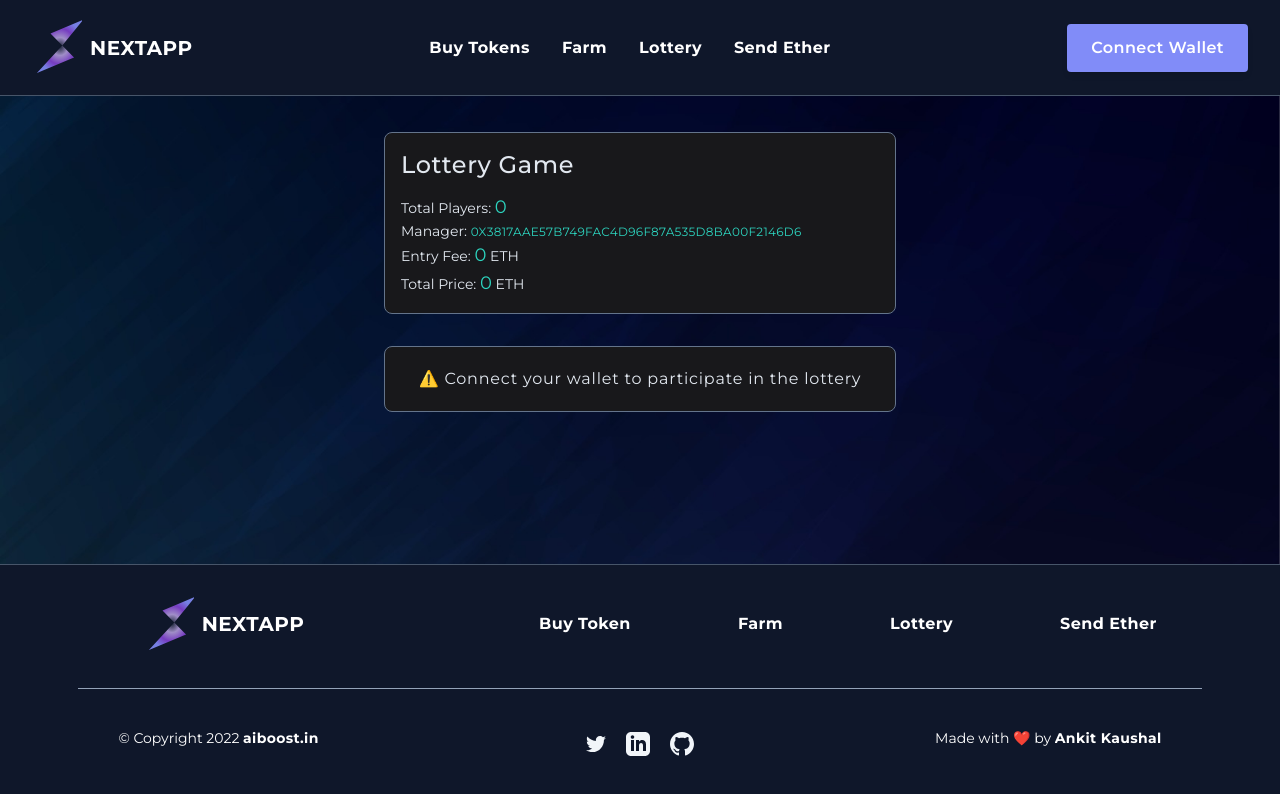
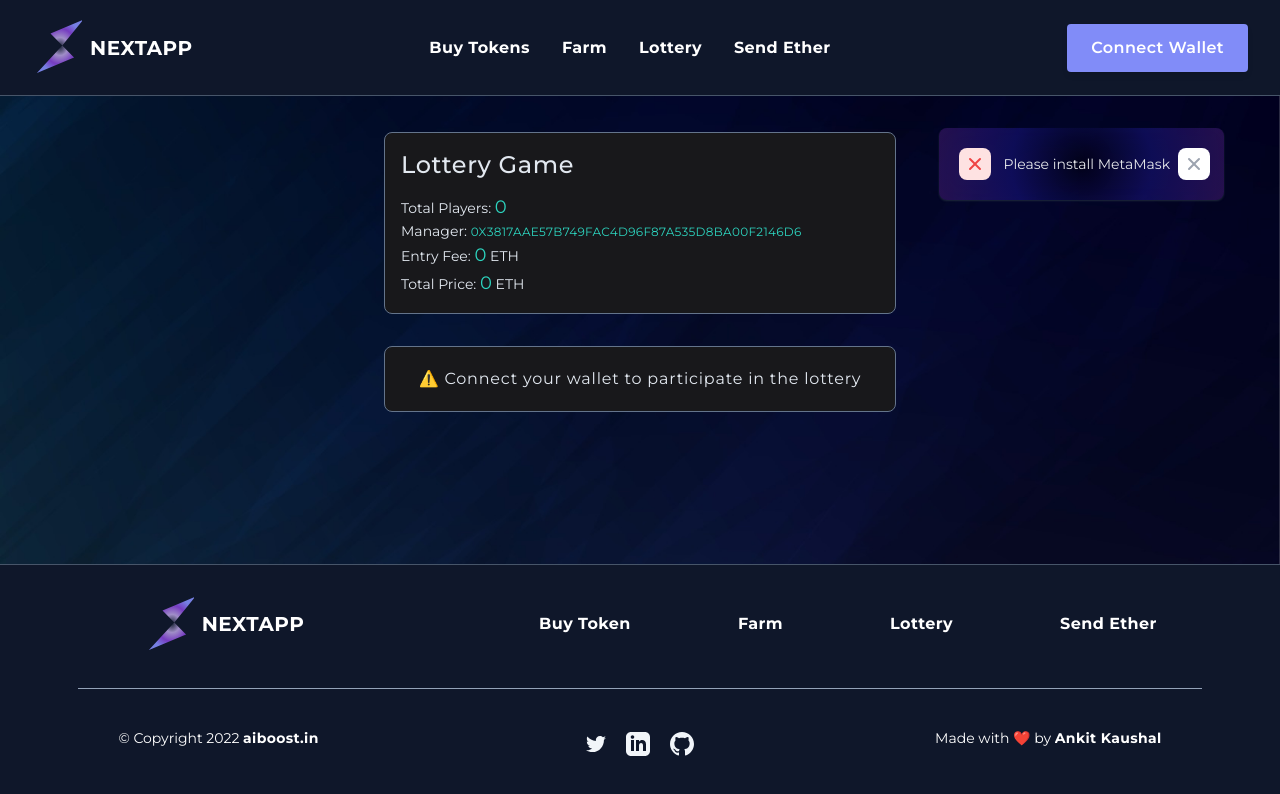
Before and after one commit to ankit5577/aiboostWeb3, a React (Vite) app in the folder client/: page /lottery in a window 1280 px wide. Shown: the top 794 px of the page. Built offline with nearby package versions, Linux system fonts and the light colour scheme.

Commit message:
Notification & Farm update

```diff
--- a/client/index.html
+++ b/client/index.html
@@ -7,8 +7,8 @@
     <title>NextApp</title>
   </head>
   <body>
+    <div id="root"></div>
     <div id="notification"></div>
-    <div id="root"></div>
     <script type="module" src="/src/main.jsx"></script>
   </body>
 </html>
--- a/client/src/App.jsx
+++ b/client/src/App.jsx
@@ -1,6 +1,6 @@
 import React, { Suspense } from "react";
 import { Route, Routes } from "react-router";
-import { Navbar, Footer, NotFound, Loader } from "./components";
+import { Navbar, Footer, NotFound, Loader, Notification } from "./components";
 
 const SendEther = React.lazy(() => import("./pages/SendEther"));
 const Lottery = React.lazy(() => import("./pages/Lottery"));
@@ -11,6 +11,7 @@ const BuyToken = React.lazy(() => import("./pages/BuyToken"));
 const App = () => (
   <div className="min-h-screen flex flex-col overflow-hidden">
     <Navbar />
+    {/* <Notification /> */}
     <Routes>
       <Route
         path="/"
--- a/client/src/components/Navbar/MenuItem.jsx
+++ b/client/src/components/Navbar/MenuItem.jsx
@@ -4,7 +4,7 @@ import { shortenAddress } from "../../utils/shortenAddress";
 
 const MenuItem = ({ showMenu, active, currentAccount, connectWallet }) => {
   return (
-    <ul
+    <menu
       className={
         active
           ? "flex-col flex items-center z-30 fixed right-0 left-0 bottom-0 top-0  uppercase bg-black/50 backdrop-blur-xl gap-8 justify-center pb-8 mf:hidden"
@@ -93,7 +93,7 @@ const MenuItem = ({ showMenu, active, currentAccount, connectWallet }) => {
           )}
         </li>
       </ul>
-    </ul>
+    </menu>
   );
 };
 
--- a/client/src/components/Navbar/Navbar.jsx
+++ b/client/src/components/Navbar/Navbar.jsx
@@ -12,15 +12,7 @@ const Navbar = () => {
     setIsMenuOpen(!isMenuOpen);
   };
 
-  const {
-    currentAccount,
-    connectWallet,
-    handleChange,
-    sendTransaction,
-    formData,
-    isLoading,
-    createEthereumContract,
-  } = useContext(ContractsContext);
+  const { currentAccount, connectWallet } = useContext(ContractsContext);
 
   const svgVariants = {
     hidden: {
--- a/client/src/components/Notification.jsx
+++ b/client/src/components/Notification.jsx
@@ -1,15 +1,228 @@
-import React,{useState} from "react";
+import React, { useState, useEffect, useContext, useReducer } from "react";
 import ReactDOM from "react-dom";
+import { motion } from "framer-motion";
 
-const Notification = ({ currentAccount }) => {
-  console.log("💚Notification Log💚", currentAccount);
+const Notification = ({ props }) => {
+  const [view, setView] = useState(true);
 
-  const [error, setError] = useState(false);
+  const section = {
+    hidden: {
+      opacity: 0,
+      scale: 0,
+    },
+    visible: {
+      opacity: 1,
+      scale: 1,
+      transition: {
+        type: "spring",
+        damping: 9,
+        delay: 1,
+        duration: 0.3,
+      },
+    },
+  };
 
+  let isHome = false;
+
+  if (props.id === "Home") {
+    isHome = true;
+  }
+
+  console.log("Notification✅", props);
+  const close = () => {
+    setView(false);
+  };
+
+  // Notifications
+  const errorNotification = (error) => {
+    return (
+      <>
+        <motion.section
+          className="absolute right-10 top-28 m-4"
+          variants={section}
+          initial="hidden"
+          animate="visible"
+        >
+          <div
+            id="toast-danger"
+            className="flex items-center w-full max-w-xs p-5 text-gray-200 notify-gradient backdrop-blur-md rounded-lg shadow-sm shadow-slate-800"
+            role="alert"
+          >
+            <div className="inline-flex items-center justify-center flex-shrink-0 w-8 h-8 text-red-500 bg-red-100 rounded-lg">
+              <svg
+                className="w-5 h-5"
+                fill="currentColor"
+                viewBox="0 0 20 20"
+                xmlns="http://www.w3.org/2000/svg"
+              >
+                <path
+                  fillRule="evenodd"
+                  d="M4.293 4.293a1 1 0 011.414 0L10 8.586l4.293-4.293a1 1 0 111.414 1.414L11.414 10l4.293 4.293a1 1 0 01-1.414 1.414L10 11.414l-4.293 4.293a1 1 0 01-1.414-1.414L8.586 10 4.293 5.707a1 1 0 010-1.414z"
+                  clipRule="evenodd"
+                ></path>
+              </svg>
+            </div>
+            <div className="ml-3 text-sm pr-2 font-normal antialiased select-none">
+              {error}
+            </div>
+            <button
+              type="button"
+              className="ml-auto -mx-1.5 -my-1.5 bg-white text-gray-400 hover:text-gray-900 rounded-lg focus:ring-2 focus:ring-red-600 p-1.5 hover:bg-gray-100 inline-flex h-8 w-8"
+              data-collapse-toggle="toast-danger"
+              aria-label="Close"
+              onClick={() => {
+                close();
+              }}
+            >
+              <span className="sr-only">Close</span>
+              <svg
+                className="w-5 h-5"
+                fill="currentColor"
+                viewBox="0 0 20 20"
+                xmlns="http://www.w3.org/2000/svg"
+              >
+                <path
+                  fillRule="evenodd"
+                  d="M4.293 4.293a1 1 0 011.414 0L10 8.586l4.293-4.293a1 1 0 111.414 1.414L11.414 10l4.293 4.293a1 1 0 01-1.414 1.414L10 11.414l-4.293 4.293a1 1 0 01-1.414-1.414L8.586 10 4.293 5.707a1 1 0 010-1.414z"
+                  clipRule="evenodd"
+                ></path>
+              </svg>
+            </button>
+          </div>
+        </motion.section>
+      </>
+    );
+  };
+
+  const warnNotification = (warning) => {
+    return (
+      <>
+        <motion.section
+          className="absolute right-10 top-28 m-4"
+          variants={section}
+          initial="hidden"
+          animate="visible"
+        >
+          <div
+            id="toast-warning"
+            className="flex items-center w-full max-w-xs p-5 text-gray-200 notify-gradient backdrop-blur-md rounded-lg shadow-sm shadow-slate-800"
+            role="alert"
+          >
+            <div className="inline-flex items-center justify-center flex-shrink-0 w-8 h-8 text-orange-500 bg-orange-100 rounded-lg">
+              <svg
+                className="w-5 h-5"
+                fill="currentColor"
+                viewBox="0 0 20 20"
+                xmlns="http://www.w3.org/2000/svg"
+              >
+                <path
+                  fillRule="evenodd"
+                  d="M8.257 3.099c.765-1.36 2.722-1.36 3.486 0l5.58 9.92c.75 1.334-.213 2.98-1.742 2.98H4.42c-1.53 0-2.493-1.646-1.743-2.98l5.58-9.92zM11 13a1 1 0 11-2 0 1 1 0 012 0zm-1-8a1 1 0 00-1 1v3a1 1 0 002 0V6a1 1 0 00-1-1z"
+                  clipRule="evenodd"
+                ></path>
+              </svg>
+            </div>
+            <div className="ml-3 text-sm pr-2 font-normal antialiased select-none">
+              {warning}
+            </div>
+            <button
+              type="button"
+              className="ml-1  -mx-1.5 -my-1.5 bg-white text-gray-400 hover:text-gray-900 rounded-lg focus:ring-2 focus:ring-orange-500 p-1.5 hover:bg-gray-100 inline-flex h-8 w-8"
+              data-collapse-toggle="toast-warning"
+              aria-label="Close"
+              onClick={() => {
+                close();
+              }}
+            >
+              <span className="sr-only">Close</span>
+              <svg
+                className="w-5 h-5"
+                fill="currentColor"
+                viewBox="0 0 20 20"
+                xmlns="http://www.w3.org/2000/svg"
+              >
+                <path
+                  fillRule="evenodd"
+                  d="M4.293 4.293a1 1 0 011.414 0L10 8.586l4.293-4.293a1 1 0 111.414 1.414L11.414 10l4.293 4.293a1 1 0 01-1.414 1.414L10 11.414l-4.293 4.293a1 1 0 01-1.414-1.414L8.586 10 4.293 5.707a1 1 0 010-1.414z"
+                  clipRule="evenodd"
+                ></path>
+              </svg>
+            </button>
+          </div>
+        </motion.section>
+      </>
+    );
+  };
+
+  const successNotification = (success) => {
+    return (
+      <>
+        <motion.section
+          className="absolute right-10 top-28 m-4"
+          variants={section}
+          initial="hidden"
+          animate="visible"
+        >
+          <div
+            id="toast-success"
+            className="flex items-center w-full max-w-xs p-5 text-gray-200 notify-gradient backdrop-blur-md rounded-lg shadow-sm shadow-slate-800"
+            role="alert"
+          >
+            <div className="inline-flex items-center justify-center flex-shrink-0 w-8 h-8 text-green-500 bg-green-100 rounded-lg">
+              <svg
+                className="w-5 h-5"
+                fill="currentColor"
+                viewBox="0 0 20 20"
+                xmlns="http://www.w3.org/2000/svg"
+              >
+                <path
+                  fillRule="evenodd"
+                  d="M16.707 5.293a1 1 0 010 1.414l-8 8a1 1 0 01-1.414 0l-4-4a1 1 0 011.414-1.414L8 12.586l7.293-7.293a1 1 0 011.414 0z"
+                  clipRule="evenodd"
+                ></path>
+              </svg>
+            </div>
+            <div className="ml-3 text-sm pr-2 font-normal antialiased select-none">
+              {success}
+            </div>
+            <button
+              type="button"
+              className="ml-auto -mx-1.5 -my-1.5 bg-white text-gray-400 hover:text-gray-900 rounded-lg focus:ring-2 focus:ring-green-500 p-1.5 hover:bg-gray-100 inline-flex h-8 w-8"
+              data-collapse-toggle="toast-success"
+              aria-label="Close"
+              onClick={() => close()}
+            >
+              <span className="sr-only">Close</span>
+              <svg
+                className="w-5 h-5"
+                fill="currentColor"
+                viewBox="0 0 20 20"
+                xmlns="http://www.w3.org/2000/svg"
+              >
+                <path
+                  fillRule="evenodd"
+                  d="M4.293 4.293a1 1 0 011.414 0L10 8.586l4.293-4.293a1 1 0 111.414 1.414L11.414 10l4.293 4.293a1 1 0 01-1.414 1.414L10 11.414l-4.293 4.293a1 1 0 01-1.414-1.414L8.586 10 4.293 5.707a1 1 0 010-1.414z"
+                  clipRule="evenodd"
+                ></path>
+              </svg>
+            </button>
+          </div>
+        </motion.section>
+      </>
+    );
+  };
 
   return ReactDOM.createPortal(
     <>
-      {!currentAccount && <div>Connect your wallet</div>  }
+      {view && !isHome && props.isEther && !props.account && (
+        <>{warnNotification("Connect your wallet")}</>
+      )}
+      {view && !props.isEther && (
+        <>{errorNotification("Please install MetaMask")}</>
+      )}
+      {view && props.login && (
+        <>{successNotification("Wallet connected successfully.")}</>
+      )}
     </>,
     document.getElementById("notification")
   );
--- a/client/src/context/ContractsContext.jsx
+++ b/client/src/context/ContractsContext.jsx
@@ -114,6 +114,8 @@ export const ContractsProvider = ({ children }) => {
     }
   };
 
+  const [login, setLogin] = useState(false);
+
   const userReducer = (state, action) => {
     switch (action.type) {
       case userEnum.BALANCE:
@@ -121,6 +123,9 @@ export const ContractsProvider = ({ children }) => {
         return { ...state, balance: action.value };
       case userEnum.CURR_ACCOUNT:
         console.log("curr account updated");
+        if (!login) {
+          setLogin(true);
+        }
         return { ...state, currentAccount: action.value };
       default:
         console.log(
@@ -160,7 +165,7 @@ export const ContractsProvider = ({ children }) => {
     transactionCount: +localStorage.getItem("transactionCount"),
     tokenPrice: 0,
     lotteryTimeRemaining: 0,
-    lotteryManager: '0x3817aAe57B749faC4D96F87A535d8Ba00f2146D6',
+    lotteryManager: "0x3817aAe57B749faC4D96F87A535d8Ba00f2146D6",
     lotteryEntryFee: 0,
     lotteryPlayers: [],
     lotteryWinner: null,
@@ -185,10 +190,11 @@ export const ContractsProvider = ({ children }) => {
   const [formData, setformData] = useState({
     addressTo: "",
     amount: "",
-    keyword: "",
     message: "",
   });
+
   const [isLoading, setIsLoading] = useState(false);
+  const [isEther, setIsEther] = useState(false);
 
   const handleChange = (e, name) => {
     setformData((prevState) => ({ ...prevState, [name]: e.target.value }));
@@ -366,7 +372,6 @@ export const ContractsProvider = ({ children }) => {
                 +transaction.timestamp * 1000
               ).toLocaleString(),
               message: transaction.message,
-              keyword: transaction.keyword,
               amount: +transaction.amount / 10 ** 18,
             };
           }
@@ -384,8 +389,13 @@ export const ContractsProvider = ({ children }) => {
   };
 
   const checkIfWalletIsConnect = async () => {
+    // TODO: Notification for installing metamask will be an error
     try {
-      if (!ethereum) return alert("Please install MetaMask.");
+      if (!ethereum) {
+        console.log("⚓No ether found⚓");
+      } else {
+        setIsEther(true);
+      }
 
       const accounts = await ethereum.request({ method: "eth_accounts" });
 
@@ -420,11 +430,16 @@ export const ContractsProvider = ({ children }) => {
 
   const connectWallet = async () => {
     try {
-      if (!ethereum) return alert("Please install MetaMask.");
+      if (!ethereum) {
+        return alert(
+          "Please install MetaMask and then connect to your wallet."
+        );
+      }
 
       const accounts = await ethereum.request({
         method: "eth_requestAccounts",
       });
+
       dispatchUser({ type: userEnum.CURR_ACCOUNT, value: accounts[0] });
     } catch (error) {
       console.log(error);
@@ -437,7 +452,7 @@ export const ContractsProvider = ({ children }) => {
     try {
       console.log(contracts);
       if (ethereum && contracts.transactionContract) {
-        const { addressTo, amount, keyword, message } = formData;
+        const { addressTo, amount, message } = formData;
         const parsedAmount = ethers.utils.parseEther(amount);
 
         await ethereum.request({
@@ -456,8 +471,7 @@ export const ContractsProvider = ({ children }) => {
           await contracts.transactionContract.addTransaction(
             addressTo,
             parsedAmount,
-            message,
-            keyword
+            message
           );
 
         setIsLoading(true);
@@ -524,6 +538,8 @@ export const ContractsProvider = ({ children }) => {
         connectWallet,
         isLoading,
         sendTransaction,
+        isEther,
+        login,
         handleChange,
         formData,
         getBalanceOf,
--- a/client/src/index.css
+++ b/client/src/index.css
@@ -135,6 +135,16 @@ body {
   );
 }
 
+.notify-gradient {
+  background: rgba(0, 0, 0, 0.616);
+  background: radial-gradient(
+    circle,
+    rgba(0, 0, 0, 0.356) 0%,
+    rgba(43, 35, 196, 0.308) 48%,
+    rgba(86, 35, 138, 0.425) 100%
+  );
+}
+
 /* Menu Icon */
 @layer utilities {
   .menu {
@@ -180,11 +190,21 @@ body {
   }
 
   @-moz-document url-prefix() {
-    ul {
+    menu {
       padding: 5px;
-      border-radius: 15px;
+      border-radius: 5px;
       background-color: #090947;
       background-image: linear-gradient(315deg, #181c53 30%, #363536 74%);
+    }
+    section {
+      border-radius: 0.5rem;
+      background-color: #0f0e13;
+      background-image: radial-gradient(
+          at 0% 100%,
+          hsla(253, 16%, 7%, 1) 0,
+          transparent 53%
+        ),
+        radial-gradient(at 50% 150%, rgb(59, 39, 114) 0, transparent 50%);
     }
   }
 
@@ -254,7 +274,7 @@ body {
   .bean {
     border: 2px solid currentColor;
     border-radius: 1rem;
-    color: #0C877C;
+    color: #0c877c;
     overflow: hidden;
     padding: 0.5rem 0.5rem;
     transition: 0.2s transform ease-in-out;
@@ -262,7 +282,7 @@ body {
     z-index: 0;
   }
   .bean::after {
-    background-color: #0C877C;
+    background-color: #0c877c;
     border-radius: 1rem;
     content: "";
     display: block;
--- a/client/src/pages/BuyToken.jsx
+++ b/client/src/pages/BuyToken.jsx
@@ -1,11 +1,18 @@
-import React, { useState, useEffect, useContext, useRef } from "react";
-import { Loader } from "../components";
+import React, { useEffect, useContext, useRef } from "react";
+import { Loader, Notification } from "../components";
 import { ContractsContext } from "../context/ContractsContext";
 import { motion } from "framer-motion";
 
 function BuyToken() {
-  const { initToken, token, buyTokens, isLoading, currentAccount } =
-    useContext(ContractsContext);
+  const {
+    initToken,
+    token,
+    buyTokens,
+    isEther,
+    isLoading,
+    login,
+    currentAccount,
+  } = useContext(ContractsContext);
   const inputRef = useRef();
 
   console.log("IsLoading: ", isLoading, currentAccount);
@@ -86,7 +93,14 @@ function BuyToken() {
           </button>
         </form>
       </motion.div>
-      {/* <Notification currentAccount={currentAccount} />; */}
+      <Notification
+        props={{
+          id: "Buy Token",
+          isEther,
+          account: currentAccount,
+          login,
+        }}
+      />
     </div>
   );
 }
--- a/client/src/pages/Home.jsx
+++ b/client/src/pages/Home.jsx
@@ -1,13 +1,27 @@
-import React from "react";
-import { Services, Transactions, Welcome, MakeSure } from "../components";
+import {useContext} from "react";
+import { ContractsContext } from "../context/ContractsContext";
+import {
+  Services,
+  Transactions,
+  Welcome,
+  MakeSure,
+  Notification,
+} from "../components";
 
 function Home() {
+  const { isEther } = useContext(ContractsContext);
   return (
     <>
       <Welcome />
       <MakeSure />
       <Services />
       <Transactions />
+      <Notification
+        props={{
+          id: "Home",
+          isEther,
+        }}
+      />
     </>
   );
 }
--- a/client/src/pages/Lottery.jsx
+++ b/client/src/pages/Lottery.jsx
@@ -1,6 +1,6 @@
 import React, { useContext, useEffect, useState } from "react";
+import { Notification } from "../components";
 import { ContractsContext } from "../context/ContractsContext";
-import { Loader } from "../components";
 import { motion } from "framer-motion";
 
 function Lottery() {
@@ -12,6 +12,7 @@ function Lottery() {
     lotteryPlayers,
     lotteryWinner,
     isLoading,
+    isEther,
     lotteryPrice,
     currentAccount,
   } = useContext(ContractsContext);
@@ -25,7 +26,7 @@ function Lottery() {
     lotteryPrice: 0,
   });
 
-  console.log("Manager🍆", lotteryManager);
+  // console.log("Manager", lotteryManager);
 
   const [manager, setIsManager] = useState(false);
 
@@ -125,7 +126,6 @@ function Lottery() {
           </h3>
         </div>
       </motion.div>
-
       {!currentAccount ? (
         <motion.div
           className="container mx-auto bg-zinc-900 border border-slate-500 p-5 my-4 rounded-lg max-w-lg"
@@ -192,6 +192,13 @@ function Lottery() {
           ))}
         </motion.div>
       )}
+      <Notification
+        props={{
+          id: "Lottery",
+          isEther,
+          account: currentAccount,
+        }}
+      />
     </div>
   );
 }
--- a/client/src/pages/SendEther.jsx
+++ b/client/src/pages/SendEther.jsx
@@ -1,17 +1,17 @@
-import React, { useContext, useEffect, useState } from "react";
+import React, { useContext, useEffect } from "react";
 import { FaEthereum } from "react-icons/fa";
 import { AiFillWarning } from "react-icons/ai";
-import { Loader } from "../components";
+import { Loader, Notification } from "../components";
 import { ContractsContext } from "../context/ContractsContext";
 import { motion } from "framer-motion";
 
-const Input = ({ placeholder, name, type, value, handleChange }) => (
+const Input = ({ placeholder, name, type, value }) => (
   <input
     placeholder={placeholder}
     type={type}
     step="0.0001"
     value={value}
-    onChange={(e) => handleChange(e, name)}
+    // onChange={(e) => handleChange(e, name)}
     className="my-2 w-full rounded-sm p-2 outline-none bg-transparent text-white border-none text-sm white-glassmorphism"
   />
 );
@@ -39,6 +39,7 @@ function SendEther() {
     sendTransaction,
     formData,
     isLoading,
+    isEther,
     getBalanceOf,
     balance,
   } = useContext(ContractsContext);
@@ -55,6 +56,8 @@ function SendEther() {
 
     sendTransaction();
   }
+
+  const done = "true";
 
   async function getBalance(address = currentAccount) {
     if (!address) {
@@ -123,19 +126,19 @@ function SendEther() {
               placeholder="Address To"
               name="addressTo"
               type="text"
-              handleChange={handleChange}
+              // handleChange={handleChange}
             />
             <Input
               placeholder="Amount (ETH)"
               name="amount"
               type="number"
-              handleChange={handleChange}
+              // handleChange={handleChange}
             />
             <Input
               placeholder="Enter Message"
               name="message"
               type="text"
-              handleChange={handleChange}
+              // handleChange={handleChange}
             />
             <button
               type="button"
@@ -148,6 +151,13 @@ function SendEther() {
           </form>
         </motion.div>
       </div>
+      <Notification
+        props={{
+          id: "Send Ether",
+          isEther,
+          account: currentAccount,
+        }}
+      />
     </div>
   );
 }
```
